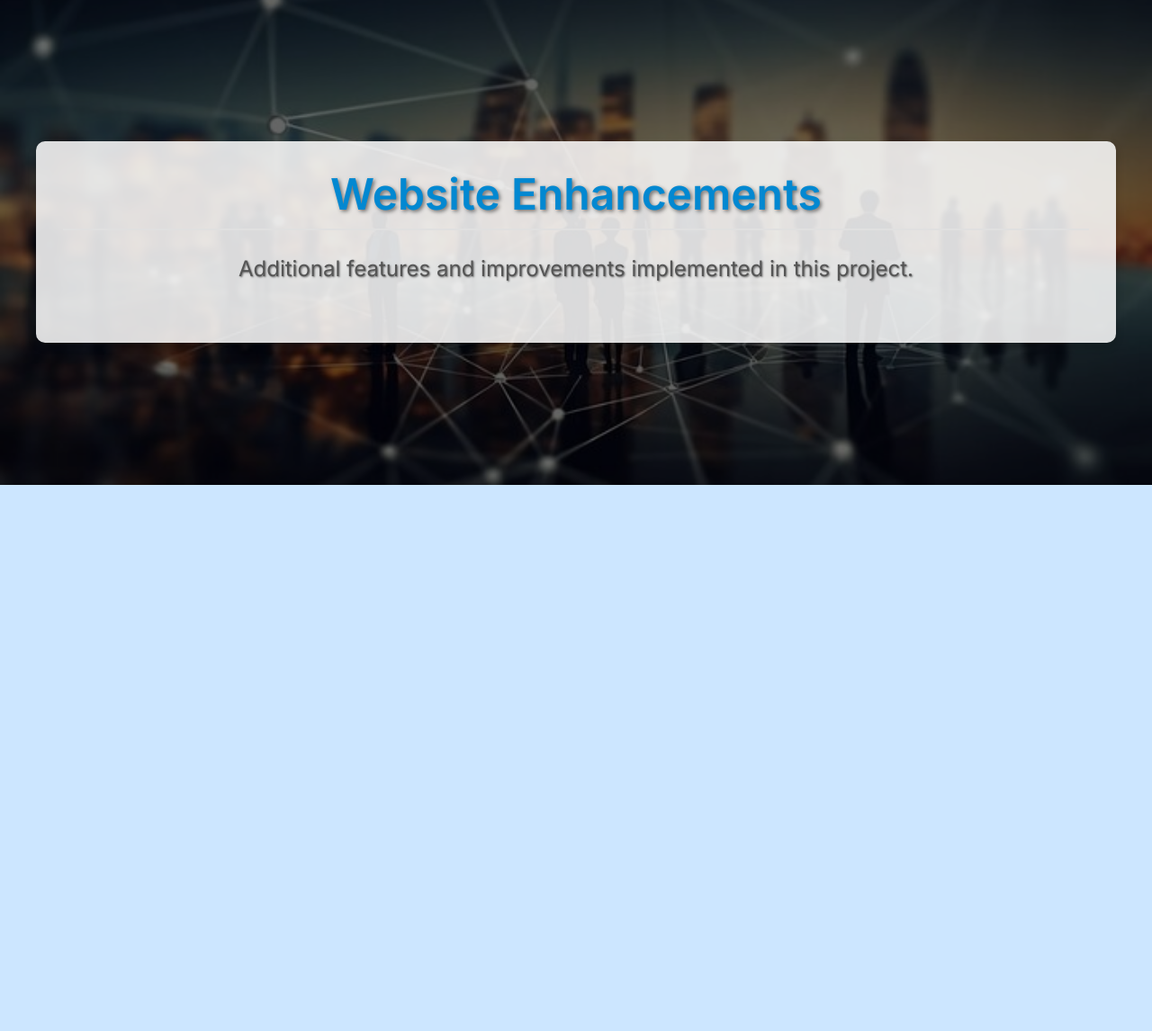
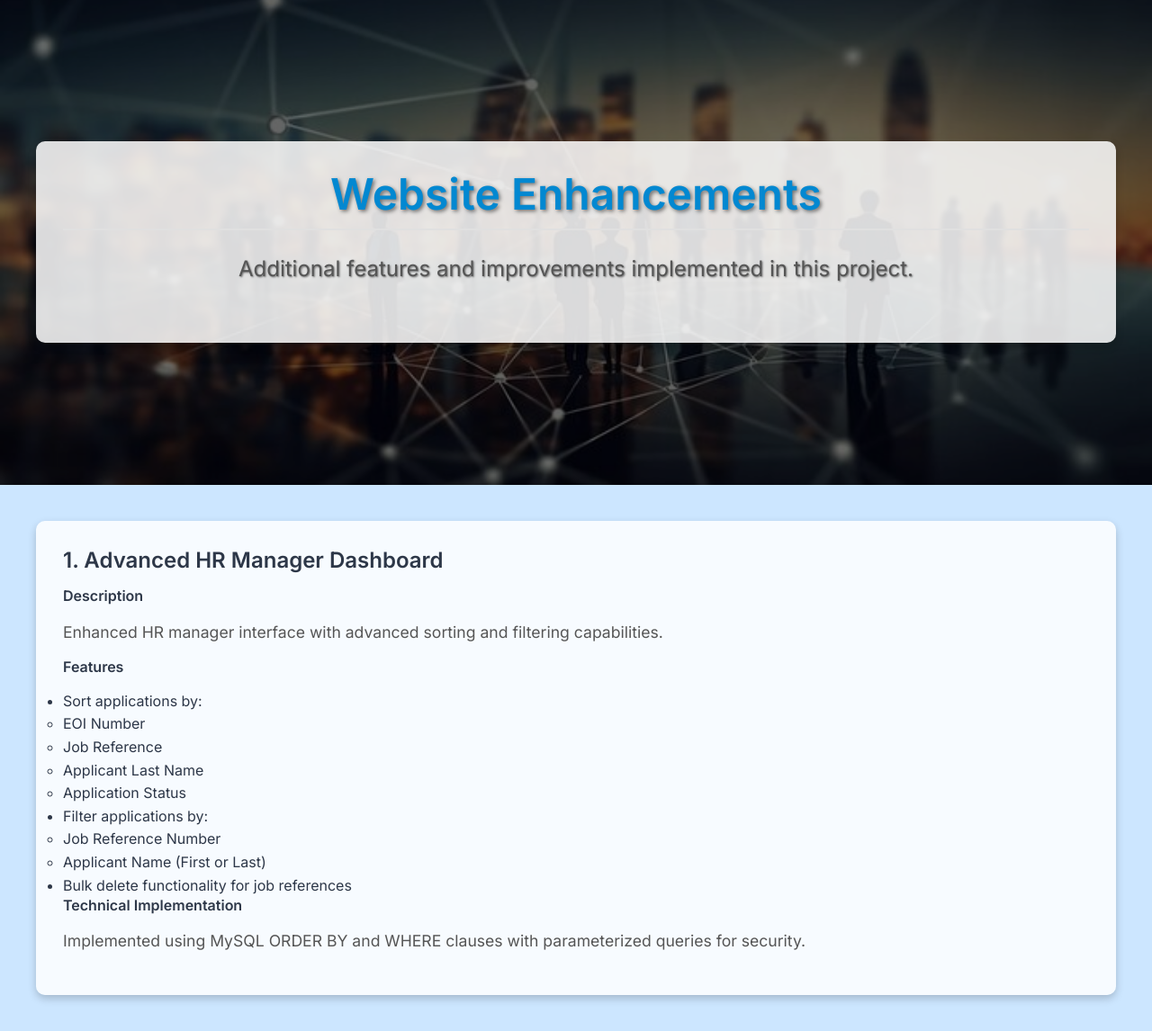
Before and after one commit to 105549359/Team05_Part1, a PHP site: page /enhancements.php in a window 1280 px wide. Shown: the part 107-1253 px from the top of the page at 90% size. Before the commit the page ends 646 px from the top, so only its background shows below. Run offline with PHP 8.4, Linux system fonts and the light colour scheme.

Commit message:
Advanced HR Manager Dashboard Enhancement

```diff
--- a/enhancements.php
+++ b/enhancements.php
@@ -14,3 +14,35 @@ include('header.inc');
             <p>Additional features and improvements implemented in this project.</p>
         </div>
     </section>
+
+    <section class="enhancements">
+        <div class="container">
+            <div class="enhancement-item">
+                <h3>1. Advanced HR Manager Dashboard</h3>
+                <div class="enhancement-details">
+                    <h4>Description</h4>
+                    <p>Enhanced HR manager interface with advanced sorting and filtering capabilities.</p>
+
+                    <h4>Features</h4>
+                    <ul>
+                        <li>Sort applications by:
+                            <ul>
+                                <li>EOI Number</li>
+                                <li>Job Reference</li>
+                                <li>Applicant Last Name</li>
+                                <li>Application Status</li>
+                            </ul>
+                        </li>
+                        <li>Filter applications by:
+                            <ul>
+                                <li>Job Reference Number</li>
+                                <li>Applicant Name (First or Last)</li>
+                            </ul>
+                        </li>
+                        <li>Bulk delete functionality for job references</li>
+                    </ul>
+
+                    <h4>Technical Implementation</h4>
+                    <p>Implemented using MySQL ORDER BY and WHERE clauses with parameterized queries for security.</p>
+                </div>
+            </div>
```
